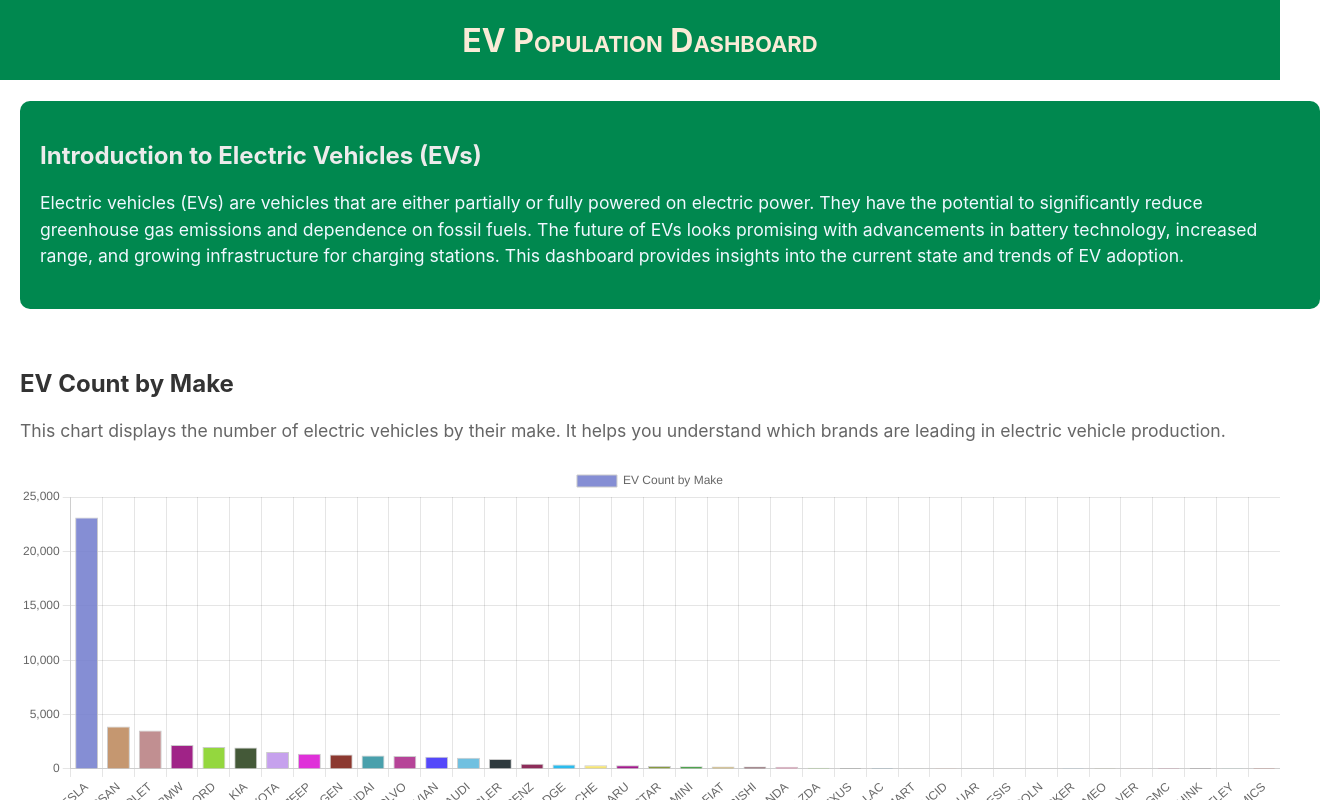
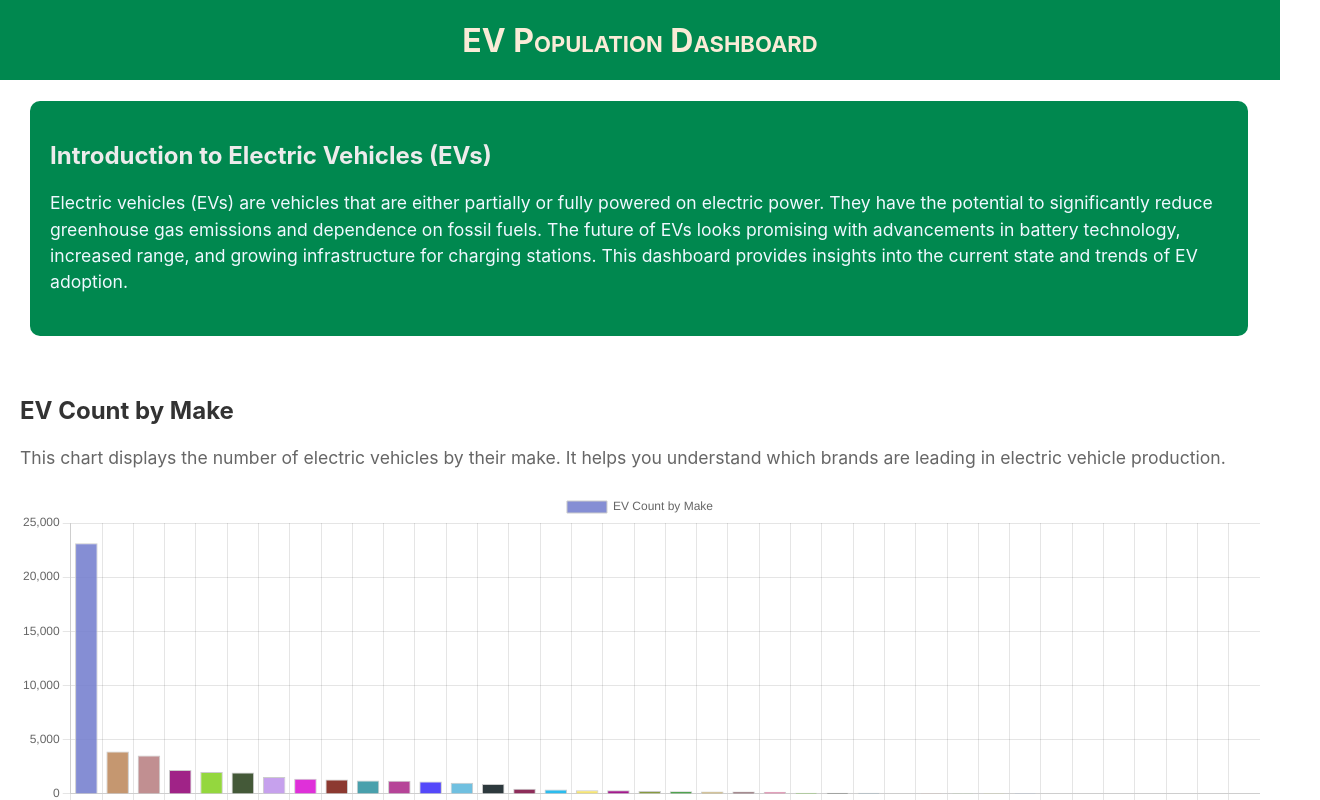
Before and after one commit to Srihari3601/my-app, a React (Create React App) app: page / in a window 1280 px wide. Shown: the top 800 px of the page, 1320 px wide, since content can reach past the window. Built offline with nearby package versions, Linux system fonts and the light colour scheme.

Commit message:
Introduction styling

```diff
--- a/src/App.css
+++ b/src/App.css
@@ -26,29 +26,15 @@ h1 {
   display: flex;
   align-items: center;
   justify-content: center;
-  /* transition: width 0.3s ease */
+  transition: border-radius 0.9s ease
 }
 .heading.scrolled-past {
   border-radius: 40px;
   width: 60%;
   margin: auto;
-  top:3px;
-  transition: width 0.9s ease-out, top 0.9s ease-out;
-}
-
-.introduction {
-  background-color: rgb(0, 136, 79);
-  color: antiquewhite;
-  padding: 20px;
-  border-radius: 10px;
-  max-width: 90rem;
-  h2 {
-    color: rgb(236, 235, 235);
-  }
-  p {
-    color: aliceblue;
-  }
-
+  top:6px;
+  opacity: 80%;
+  transition: width 0.9s ease-out, top 0.9s ease-out, opacity 0.9s ease-in-out;
 }
 
 @keyframes fadeIn {
@@ -64,6 +50,7 @@ h1 {
 
 .contents {
   margin-left: 20px;
+  margin-right: 20px;
 }
 
 section {
@@ -105,3 +92,20 @@ canvas {
   display: block;
   width: 100%;
 }
+
+.introduction {
+  background-color: rgb(0, 136, 79);
+  color: antiquewhite;
+  border-radius: 10px;
+  padding: 20px;
+  max-width: 95%;
+  margin-left: 10px;
+
+  h2 {
+    color: rgb(236, 235, 235);
+  }
+  p {
+    color: aliceblue;
+  }
+
+}
```
